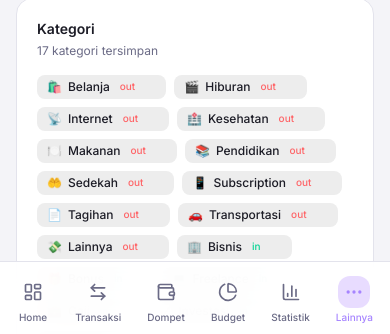
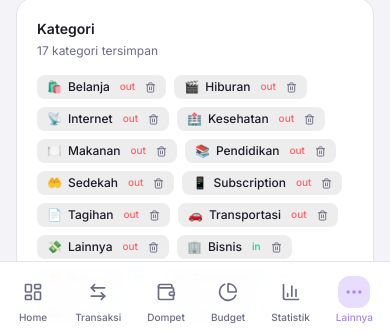
Before and after one commit to miqdadabdillah/personal-finance-tracker, a Next.js app: page /settings in a window 390 px wide. Shown: the part 508-842 px from the top of the page. Built offline with nearby package versions, Linux system fonts and the light colour scheme.

Commit message:
tampilkan tombol aksi di layar seluler tanpa perlu hover

```diff
--- a/src/app/settings/page.tsx
+++ b/src/app/settings/page.tsx
@@ -227,7 +227,7 @@ function CategoryManager() {
             </span>
             <button
               onClick={() => handleDelete(cat.id, cat.name)}
-              className="opacity-0 group-hover:opacity-100 text-[var(--text-muted)] hover:text-red-400 transition-all"
+              className="opacity-100 sm:opacity-0 sm:group-hover:opacity-100 text-[var(--text-muted)] hover:text-red-400 transition-all"
             >
               <Trash size={11} />
             </button>
--- a/src/components/budgets/BudgetCard.tsx
+++ b/src/components/budgets/BudgetCard.tsx
@@ -55,7 +55,7 @@ export default function BudgetCard({ budget }: BudgetCardProps) {
               <p className="text-xs text-[var(--text-muted)]">{periodLabel[budget.period]}</p>
             </div>
           </div>
-          <div className="flex gap-1.5 opacity-0 group-hover:opacity-100 transition-opacity">
+          <div className="flex gap-1.5 opacity-100 sm:opacity-0 sm:group-hover:opacity-100 transition-opacity">
             <button onClick={() => setEditOpen(true)} className="w-7 h-7 rounded-lg flex items-center justify-center hover:bg-[var(--border)] text-[var(--text-muted)] hover:text-[var(--text-primary)] transition-colors">
               <Pencil size={13} />
             </button>
--- a/src/components/transactions/TransactionList.tsx
+++ b/src/components/transactions/TransactionList.tsx
@@ -144,7 +144,7 @@ export default function TransactionList({ transactions: externalTxns, showFilter
                         {isIncome ? '+' : isTransfer ? '' : '-'}{formatCurrency(t.amount)}
                       </p>
                       {t.type !== 'transfer' && (
-                        <div className="flex gap-1 opacity-0 group-hover:opacity-100 transition-opacity">
+                        <div className="flex gap-1 opacity-100 sm:opacity-0 sm:group-hover:opacity-100 transition-opacity">
                           <button
                             onClick={() => setEditTxn(t)}
                             className="w-7 h-7 rounded-lg flex items-center justify-center hover:bg-[var(--border)] text-[var(--text-muted)] hover:text-[var(--text-primary)] transition-colors"
--- a/src/components/wallets/WalletCard.tsx
+++ b/src/components/wallets/WalletCard.tsx
@@ -46,7 +46,7 @@ export default function WalletCard({ wallet, transactions, index, count }: Walle
           >
             {wallet.icon ?? '💳'}
           </div>
-          <div className="flex gap-1.5 opacity-0 group-hover:opacity-100 transition-opacity">
+          <div className="flex gap-1.5 opacity-100 sm:opacity-0 sm:group-hover:opacity-100 transition-opacity">
             <button
               onClick={() => setTransferOpen(true)}
               className="w-7 h-7 rounded-lg flex items-center justify-center hover:bg-blue-500/20 text-[var(--text-muted)] hover:text-blue-400 transition-colors"
```
